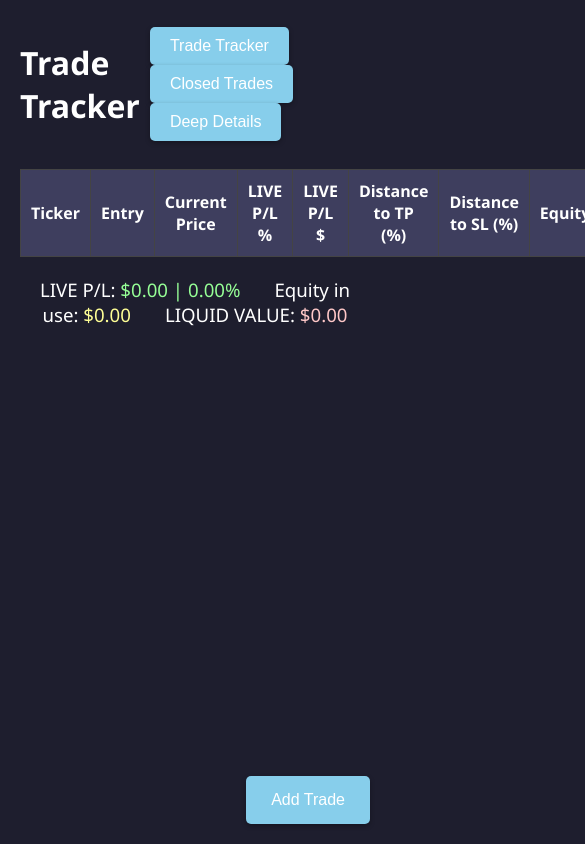
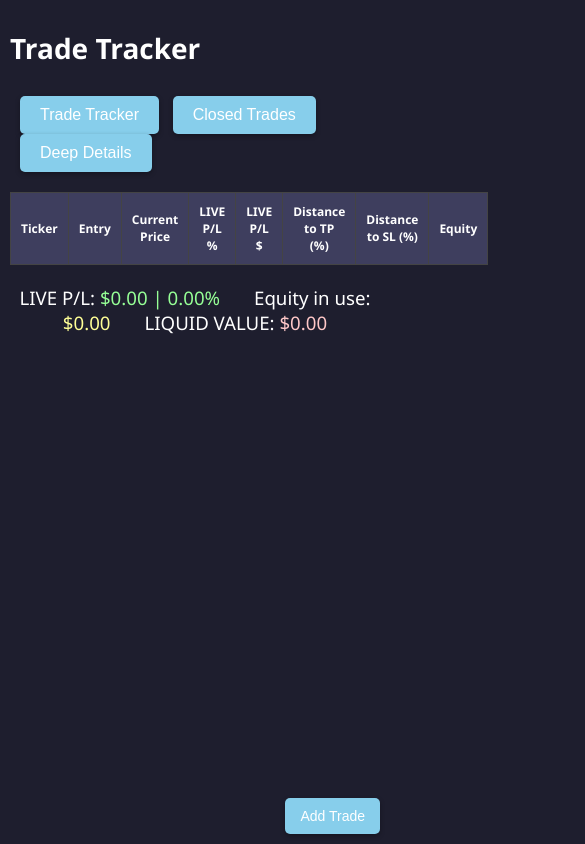
Before and after one commit to icemadoff/trade-tracker, a website: page public/index.html in a window 390 px wide. Shown: the whole page, 585 px wide, since content can reach past the window. Drawn offline with Linux system fonts and the light colour scheme; no server answers.

Commit message:
phonescaling

```diff
--- a/public/index.html
+++ b/public/index.html
@@ -2,6 +2,8 @@
 <html lang="en">
 <head>
   <meta charset="UTF-8">
+  <!-- Responsive meta tag -->
+  <meta name="viewport" content="width=device-width, initial-scale=1">
   <title>Trade Tracker</title>
   <style>
     body {
@@ -80,7 +82,7 @@
       position: fixed;
       bottom: 20px;
       right: 20px;
-      background-color: rgb(135, 206, 235); /* Sky blue */
+      background-color: rgb(135, 206, 235);
       color: #ffffff;
       border: none;
       border-radius: 5px;
@@ -94,7 +96,7 @@
     }
     /* Modal Styles (common for all modals) */
     .modal {
-      display: none; /* Hidden by default */
+      display: none;
       position: fixed;
       z-index: 2000;
       left: 0;
@@ -139,7 +141,6 @@
     .modal-content button:hover {
       background-color: rgb(100,180,220);
     }
-
     /* Flash animations for updated rows */
     @keyframes flashGreen {
       0% { background-color: inherit; }
@@ -149,7 +150,6 @@
     .flash-green {
       animation: flashGreen 0.4s ease;
     }
-
     @keyframes flashRed {
       0% { background-color: inherit; }
       30% { background-color: #6b4545; }
@@ -157,6 +157,29 @@
     }
     .flash-red {
       animation: flashRed 0.4s ease;
+    }
+    /* Responsive design for mobile devices */
+    @media (max-width: 600px) {
+      body {
+        padding: 10px;
+        font-size: 14px;
+      }
+      .nav-container {
+        flex-direction: column;
+        align-items: flex-start;
+      }
+      .nav-buttons {
+        margin-top: 10px;
+      }
+      table, th, td {
+        font-size: 12px;
+      }
+      #addTradeBtn {
+        right: 10px;
+        bottom: 10px;
+        padding: 10px 15px;
+        font-size: 14px;
+      }
     }
   </style>
 </head>
```
Also changed, not shown: public/closedTrades.html (+21 -14 lines).
